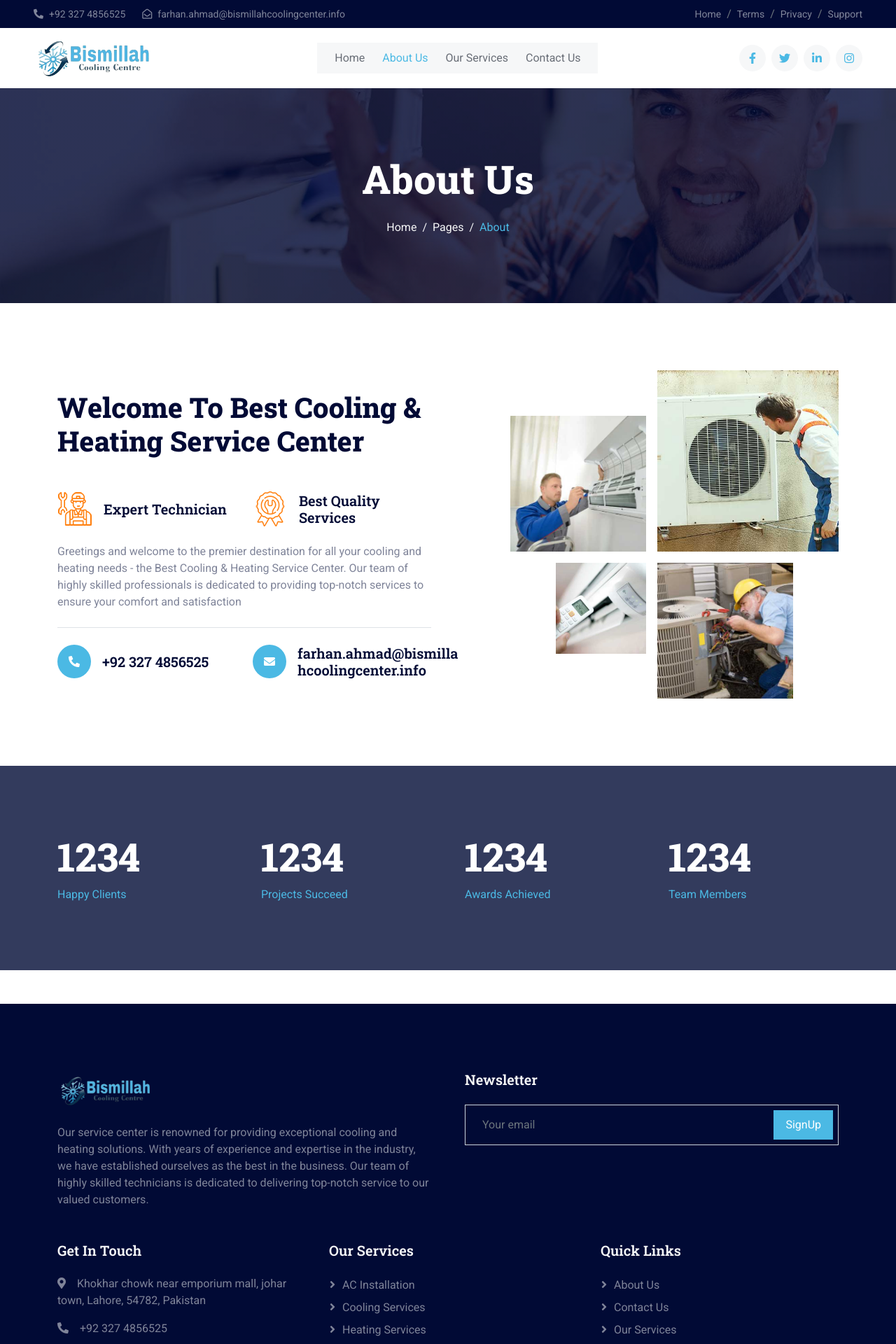
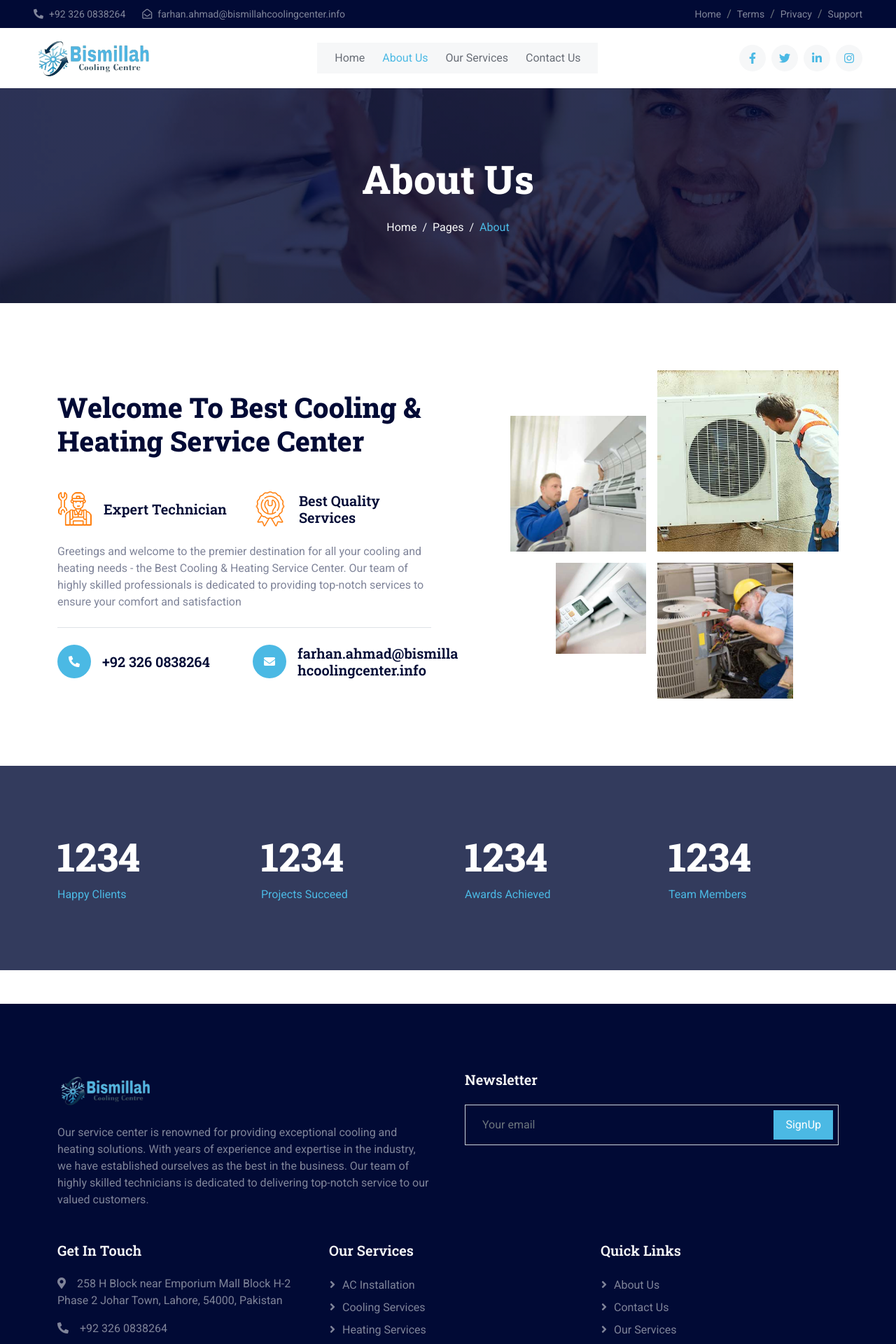
Before and after one commit to NumanArshad/cooling-center, a Next.js app: page /about-us in a window 1280 px wide. Shown: the top 1920 px of the page at 70% size. Built offline with nearby package versions, Linux system fonts and the light colour scheme.

Commit message:
fix: address and contact update

```diff
--- a/components/layouts/footer.tsx
+++ b/components/layouts/footer.tsx
@@ -20,8 +20,8 @@ export const CustomFooter = () => {
                 </div>
                 <div className="col-lg-4 col-md-6">
                     <h5 className="text-light mb-4">Get In Touch</h5>
-                    <p><i className="fa fa-map-marker-alt me-3" />Khokhar chowk near emporium mall, johar town, Lahore, 54782, Pakistan</p>
-                    <p><i className="fa fa-phone-alt me-3" />+92 327 4856525</p>
+                    <p><i className="fa fa-map-marker-alt me-3" />258 H Block near Emporium Mall Block H-2 Phase 2 Johar Town, Lahore, 54000, Pakistan</p>
+                    <p><i className="fa fa-phone-alt me-3" />+92 326 0838264</p>
                     <p className='d-flex align-items-center'><i className="fa fa-envelope me-3 " />farhan.ahmad@bismillahcoolingcenter.info</p>
                 </div>
                 <div className="col-lg-4 col-md-6">
--- a/components/layouts/header.tsx
+++ b/components/layouts/header.tsx
@@ -18,7 +18,7 @@ export const CustomHeader = () => {
                     <div className="col-lg-7 px-5 text-start">
                         <div className="h-100 d-inline-flex align-items-center me-4">
                             <small className="fa fa-phone-alt me-2"></small>
-                            <small>+92 327 4856525</small>
+                            <small>+92 326 0838264</small>
                         </div>
                         <div className="h-100 d-inline-flex align-items-center me-4">
                             <small className="far fa-envelope-open me-2"></small>
--- a/pages/about-us/index.tsx
+++ b/pages/about-us/index.tsx
@@ -36,7 +36,7 @@ const Aboutus = ({ showPageHeader = true }: Props) => {
                                                 <div className="btn-lg-square bg-primary rounded-circle me-3">
                                                     <i className="fa fa-phone-alt text-white" />
                                                 </div>
-                                                <h5 className="mb-0">+92 327 4856525</h5>
+                                                <h5 className="mb-0">+92 326 0838264</h5>
                                             </div>
                                         </div>
                                         <div className="col-sm-6">
--- a/pages/contact-us/index.tsx
+++ b/pages/contact-us/index.tsx
@@ -79,7 +79,7 @@ const ContactUs = () => {
                         <div className="position-relative overflow-hidden h-100">
                             <iframe
                                 className="position-relative w-100 h-100"
-                                src="https://www.google.com/maps/place/Emporium+Mall/@31.4676238,74.2615998,20.57z/data=!4m6!3m5!1s0x391903d4d940f12b:0xdb8c83f6699d5226!8m2!3d31.4678169!4d74.2666475!16s%2Fg%2F11cmtv8bxn?entry=ttu"
+                                src="https://www.google.com/maps/place/Block+H-2+Block+H+2+Phase+2+Johar+Town,+Lahore,+Punjab,+Pakistan/@31.4697958,74.2640953,17z/data=!3m1!4b1!4m6!3m5!1s0x391903d49e184fdf:0x9b273e1700baf10a!8m2!3d31.4695393!4d74.2667167!16s%2Fg%2F1wyc2qfh?entry=ttu"
                                 frameBorder={0}
                                 style={{ minHeight: 450, border: 0 }}
                                 allowFullScreen={true}
```
